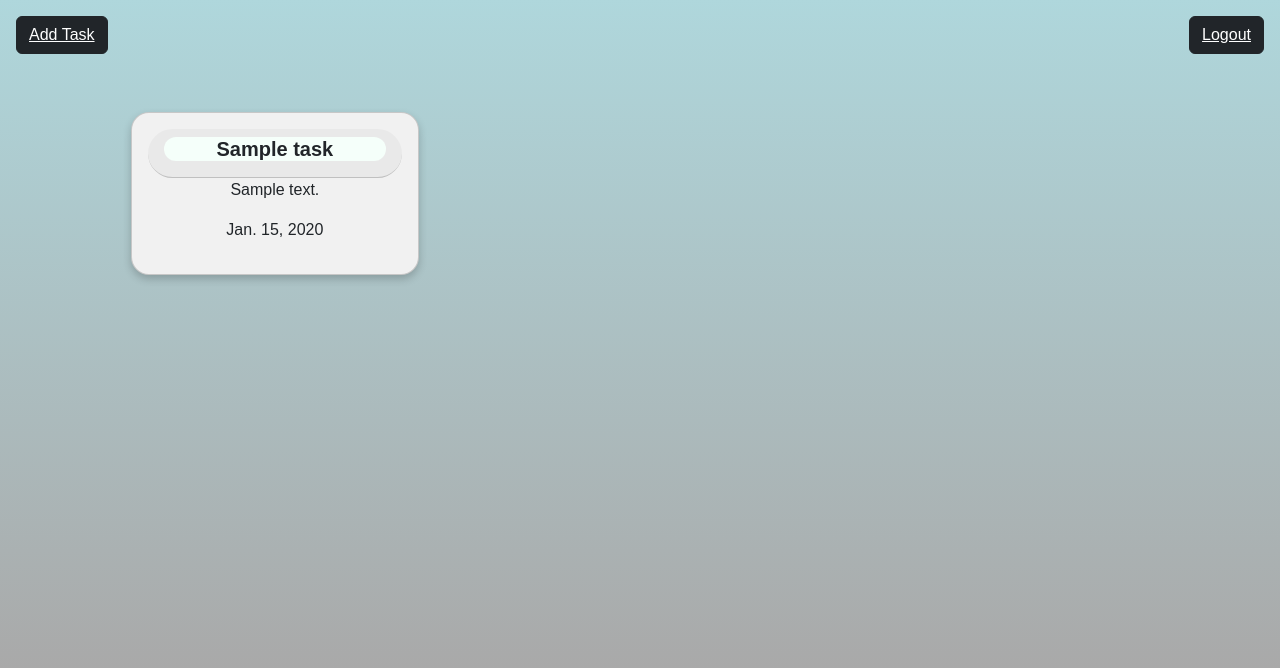
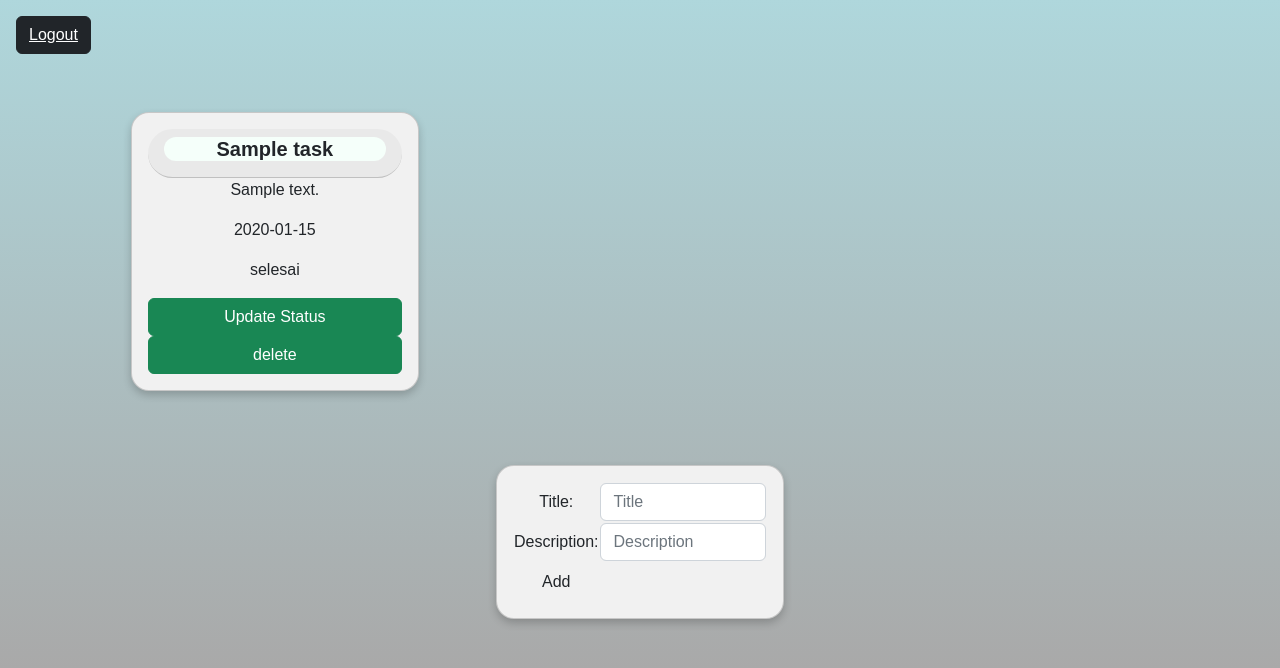
Before and after one commit to diafias/tugas2-pbp, a Django app: page /todolist/ in a window 1280 px wide. Shown: the part 132-800 px from the top of the page. Run offline with Django 4.2, Linux system fonts and the light colour scheme; a user stored in the database is signed in; tables that the repository leaves empty hold one stand-in row (values such as "Sample post").

Commit message:
update tugas 6

```diff
--- a/templates/base.html
+++ b/templates/base.html
@@ -7,8 +7,6 @@
   <meta name="viewport" content="width=device-width, initial-scale=1.0">
   <link rel="stylesheet" href="{% static 'css/style.css' %}">
   <link href="https://cdn.jsdelivr.net/npm/bootstrap@5.2.1/dist/css/bootstrap.min.css" rel="stylesheet" integrity="sha384-iYQeCzEYFbKjA/T2uDLTpkwGzCiq6soy8tYaI1GyVh/UjpbCx/TYkiZhlZB6+fzT" crossorigin="anonymous">
-  {% block meta %}
-  {% endblock meta %}
   <style>
     * {
       box-sizing: border-box;
@@ -69,9 +67,10 @@
       border-radius: 8px;
       background-color:#191970;
       transition: 0.7s;
-  }
-
+    }
     </style>
+    {% block meta %}
+    {% endblock meta %}
 </head>
 
 <body style="background: -webkit-gradient(linear, left top, left bottom, from(#b0e0e6), to(#a9a9a9)) fixed;">
@@ -80,6 +79,7 @@
   <script src="https://cdn.jsdelivr.net/npm/bootstrap@5.2.1/dist/js/bootstrap.bundle.min.js" integrity="sha384-u1OknCvxWvY5kfmNBILK2hRnQC3Pr17a+RTT6rIHI7NnikvbZlHgTPOOmMi466C8" crossorigin="anonymous"></script>
   <script src="https://cdn.jsdelivr.net/npm/@popperjs/core@2.11.6/dist/umd/popper.min.js" integrity="sha384-oBqDVmMz9ATKxIep9tiCxS/Z9fNfEXiDAYTujMAeBAsjFuCZSmKbSSUnQlmh/jp3" crossorigin="anonymous"></script>
   <script src="https://cdn.jsdelivr.net/npm/bootstrap@5.2.1/dist/js/bootstrap.min.js" integrity="sha384-7VPbUDkoPSGFnVtYi0QogXtr74QeVeeIs99Qfg5YCF+TidwNdjvaKZX19NZ/e6oz" crossorigin="anonymous"></script>
+  <script src="https://ajax.googleapis.com/ajax/libs/jquery/3.6.1/jquery.min.js"></script>
 </body>
 
 </html>
--- a/todolist/models.py
+++ b/todolist/models.py
@@ -1,4 +1,5 @@
 import datetime
+from email.policy import default
 from django.db import models
 from django.contrib.auth.models import User
 # Create your models here.
@@ -8,3 +9,4 @@
     date = models.DateField(default=datetime.date.today)
     title = models.CharField(max_length=100)
     description = models.TextField()
+    is_finished = models.BooleanField(default=False)
--- a/todolist/templates/add_task.html
+++ b/todolist/templates/add_task.html
@@ -24,7 +24,6 @@
                 </tr>
 
                 <tr>
-                    <td></td>
                     <td><input class="btn add_task_btn" type="submit" value="Add"></td>
                 </tr>
             </table>
--- a/todolist/templates/register.html
+++ b/todolist/templates/register.html
@@ -8,14 +8,12 @@
 
 <div class="container" style="width:320px; padding-top:50px;">
     <div class="card" style="width: 50rem; ">
-
-        <h1>Formulir Registrasi</h1>
-
+        <h1 class="text-2xl font-bold mb-4">Formulir Registrasi</h1>
             <form method="POST" >
                 {% csrf_token %}
                 <table>
                     {{ form.as_table }}
-                    <tr>
+                    <tr class="mt-2 flex flex-col justify-center items-center">
                         <td></td>
                         <td><input type="submit" name="submit" value="Daftar"/></td>
                     </tr>
--- a/todolist/templates/todolist.html
+++ b/todolist/templates/todolist.html
@@ -1,4 +1,76 @@
 {% extends 'base.html' %}
+
+{% block meta %}
+<script src="https://ajax.googleapis.com/ajax/libs/jquery/3.6.0/jquery.min.js"></script>
+<script>
+  $(document).ready(function () {
+    $.get(window.location.href + "json/", function (data) {
+      for (idx = 0; idx < data.length; idx++) {
+        getData(data[idx]);
+        deleteData(data[idx]);
+        updateStatus(data[idx]);
+      }
+    });
+
+    function getData(data) {
+      $("#container").append(
+        `
+        <div id="${data.pk}-card" class="column">
+            <div class="card" style="width: 18rem; ">
+                <div class="card-header" style="border-radius: 25px;">
+                <h5 class="card-title" style="background-color: #f5fffa; border-radius: 25px; font-weight: bold;">${data.fields.title}</h5>
+                </div>
+                <p>${data.fields.description}</p>
+                <p>${data.fields.date}</p>
+                <p id="${data.pk}-status">${data.fields.is_finished ? "selesai": "belum selesai"}</p>
+                <a id="${data.pk}-update" class="btn btn-success"> Update Status </a>
+                <a id="${data.pk}-delete" class="btn btn-success"> delete </a>
+            </div>
+        </div>
+                `
+      );
+    }
+
+    $("#create-new").submit(function (e) {
+        e.preventDefault();
+        $.post(window.location.href + "create-task-ajax/", {
+          title: $("#title").val(),
+          description: $("#description").val(),
+        }).done(function (data) {
+          getData(data);
+          deleteData(data);
+          updateStatus(data);
+          $("#title").val(""), $("#description").val("");
+          const sectionCards = document.getElementById("container");
+          sectionCards.insertAdjacentHTML("beforestart", $(`#${data.pk}-card`));
+        });
+      });
+
+    function updateStatus(data) {
+      $(`#${data.pk}-update`).click(function () {
+        $.post(window.location.href + `update/${data.pk}/`, {}).done(
+          (res) => {
+            const statusTodolist = res.is_finished
+              ? "selesai"
+              : "belum selesai";
+            $(`#${data.pk}-status`).text(statusTodolist);
+          }
+        );
+      });
+    }
+
+    function deleteData(data) {
+      $(`#${data.pk}-delete`).click(function () {
+        $.post(window.location.href + `delete/${data.pk}/`, {}).done(
+          (res) => {
+            $(`#${data.pk}-card`).fadeOut();
+          }
+        );
+      });
+    }
+  });
+</script>
+{% endblock meta %}
 
 {% block content %}
 
@@ -11,26 +83,48 @@
 
 <div class="m-3 d-flex flex-row justify-content-between">
     <div class="button">
-        <button type="button" class="btn btn-dark"><a class="text-white text-decoration:none;" href="{% url 'todolist:add_task' %}">Add Task</a></button>
-    </div>
-    <div class="button">
         <button type="button" class="btn btn-dark"><a class="text-white text-decoration:none;" href="{% url 'todolist:logout' %}">Logout</a></button>
     </div>
 </div>
 
 <div class="container" style="padding : 20px;">
-    <div class="row">
-    {% for task in task_list %}
-        <div class="column">
+    <div id="container" class="row">
+
+        <!-- <div class="column">
             <div class="card" style="width: 18rem; ">
                 <div class="card-header" style="border-radius: 25px;">
-                    <h5 class="card-title" style="background-color: #f5fffa; border-radius: 25px; font-weight: bold;">{{task.title}}</h5>
+                <h5 class="card-title" style="background-color: #f5fffa; border-radius: 25px; font-weight: bold;">{{task.title}}</h5>
                 </div>
                 <p>{{task.description}}</p>
                 <p>{{task.date}}</p>
+                <p>{{task.is_finished}}</p>
             </div>
-        </div>
-    {% endfor %}
+        </div> -->
+
+    </div>
+</div>
+
+<div class="m-3 d-flex flex-row justify-content-between"></div>
+    <div class="card" style="width: 18rem; ">
+    <form id="create-new" method="POST" action="">
+        {% csrf_token %}
+        <table>
+            <tr> </tr>
+            <tr>
+                <td>Title: </td>
+                <td><input id="title" type="text" name="title" placeholder="Title" class="form-control"></td>
+            </tr>
+
+            <tr>
+                <td>Description: </td>
+                <td><input id="description" type="text" name="description" placeholder="Description" class="form-control"></td>
+            </tr>
+
+            <tr>
+                <td><input class="btn add_task_btn" type="submit" value="Add"></td>
+            </tr>
+        </table>
+    </form>
     </div>
 </div>
 
--- a/todolist/urls.py
+++ b/todolist/urls.py
@@ -1,9 +1,14 @@
+from turtle import up
 from django.urls import path
 from todolist.views import show_todolist
 from todolist.views import register
 from todolist.views import login_user
 from todolist.views import logout_user
 from todolist.views import add_task
+from todolist.views import todolist_json
+from todolist.views import create_task_ajax
+from todolist.views import update
+from todolist.views import delete_todolist
 
 
 app_name = 'todolist'
@@ -14,4 +19,8 @@
     path('login/', login_user, name='login'),
     path('logout/', logout_user, name='logout'),
     path('add_task/', add_task, name='add_task'),
+    path('json/', todolist_json, name='todolist_json'),
+    path('create-task-ajax/', create_task_ajax, name="create_task_ajax"),
+    path('update/', update, name="update"),
+    path('delete/', delete_todolist, name="delete_todolist")
 ]
--- a/todolist/views.py
+++ b/todolist/views.py
@@ -9,6 +9,9 @@
 from django.http import HttpResponseRedirect
 from django.urls import reverse
 from todolist.forms import Input_Form
+from django.http import HttpResponse, JsonResponse
+from django.core import serializers
+from django.views.decorators.csrf import csrf_exempt
 
 # Create your views here.
 @login_required(login_url='/todolist/login/')
@@ -61,3 +64,39 @@
         'task_list ':'task_todolist',
     }
     return render(request, 'add_task.html', context)
+
+@login_required(login_url='/todolist/login/')
+@csrf_exempt
+def update(request, id):
+    item = Task.objects.get(pk=id)
+    finished = not item.is_finished
+    item.is_finished = finished
+    item.save()
+    return JsonResponse({"is_finished": finished})
+
+@login_required(login_url='/todolist/login/')
+@csrf_exempt
+def delete_todolist(request, id):
+    todolist = Task.objects.get(pk=id)
+    todolist.delete()
+    return redirect('todolist:show_todolist')
+
+def todolist_json(request):
+    data = Task.objects.filter(user = request.user)
+    return HttpResponse(serializers.serialize("json", data), content_type="application/json")
+
+@login_required(login_url='/todolist/login/')
+@csrf_exempt
+def create_task_ajax(request):
+    if request.method == "POST":
+        user = request.user
+        title = request.POST.get("title")
+        description = request.POST.get("description")
+        create_new_task = Task(user=user, title=title, description=description)
+        create_new_task.save()
+
+        return JsonResponse({"pk" : create_new_task.pk, "fields": {
+            "date" : create_new_task.date,
+            "title" : create_new_task.title,
+            "description" : create_new_task.description,
+        }})
```
Also changed, not shown: mywatchlist/templates/mywatchlist.html (+5 -5 lines), mywatchlist/README.md, todolist/README-TWO.md (added), todolist/migrations/0003_task_is_finished_alter_task_title.py (added).
